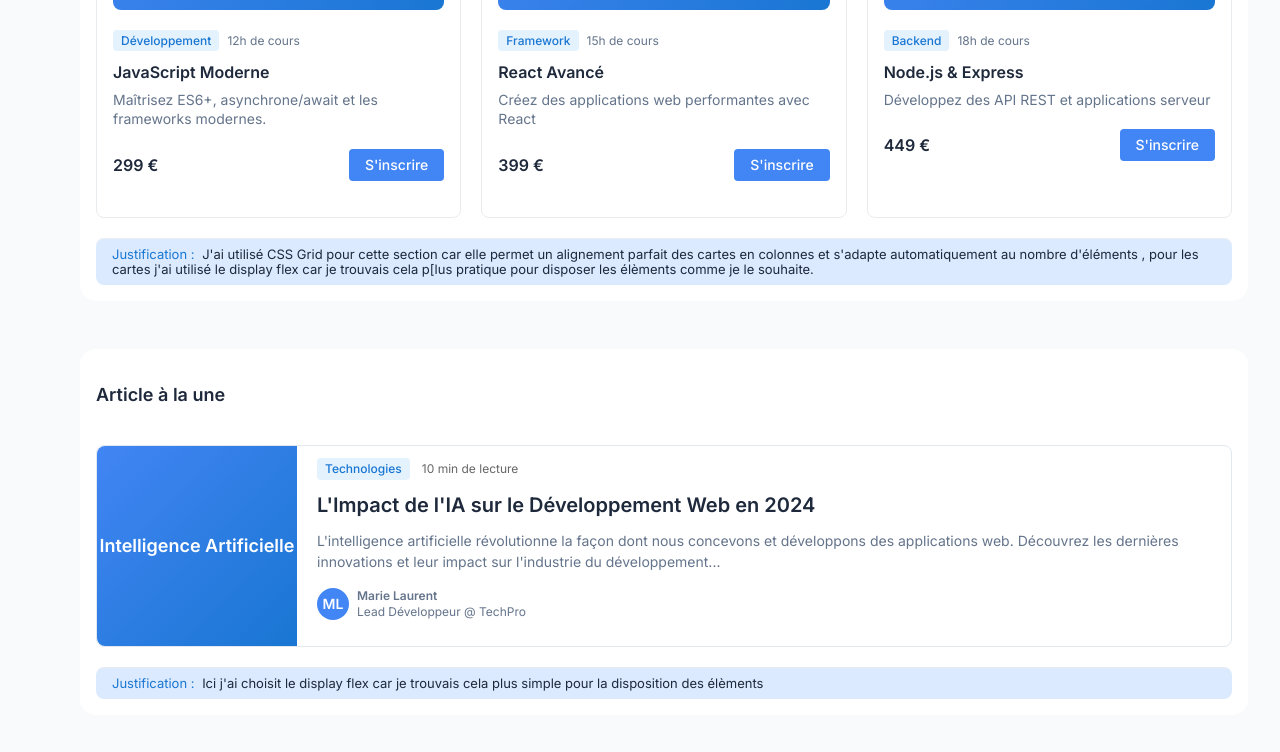
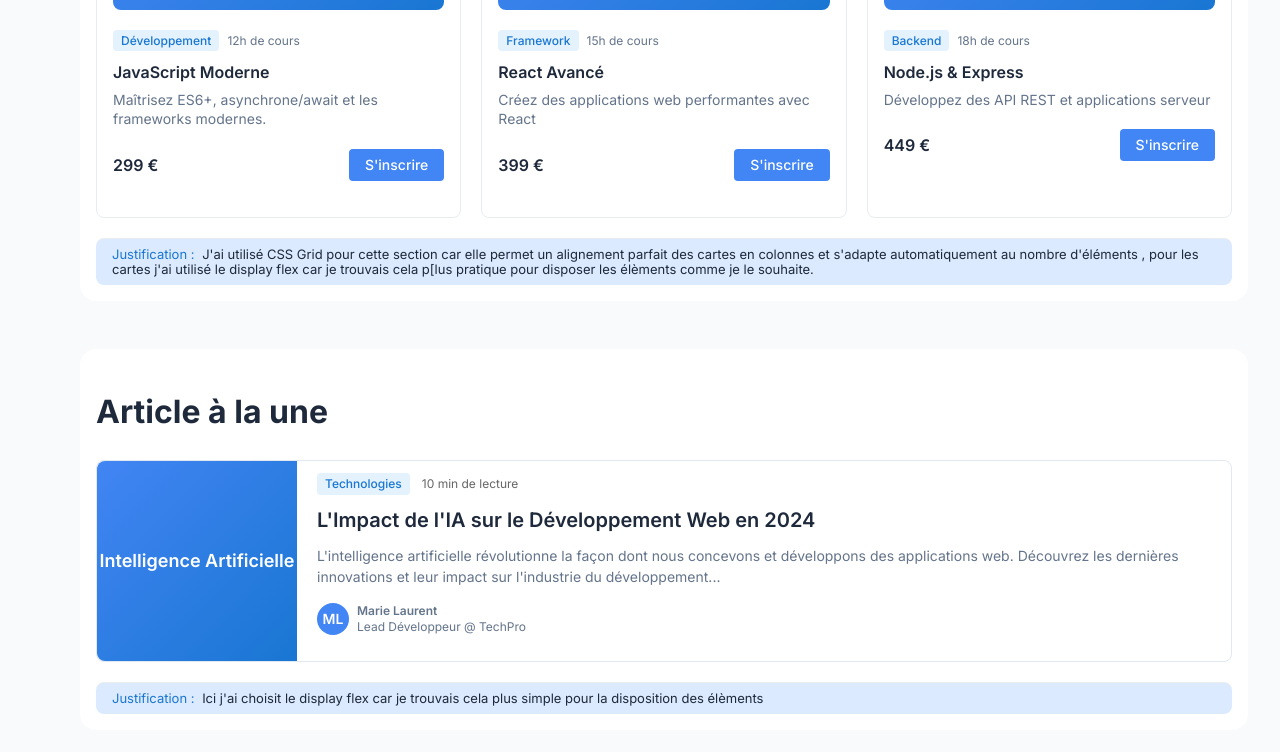
Before and after one commit to Jordandevop/flexbox-or-grid, a plain HTML site: page index.html in a window 1280 px wide. Shown: the part 550-1302 px from the top of the page. Drawn offline with Linux system fonts and the light colour scheme.

Commit message:
ajout et modification css

```diff
--- a/style.css
+++ b/style.css
@@ -261,14 +261,9 @@ section {
 .article-header {
     padding: 8px 0px;
     color: #1E293B;
-    margin-bottom: 20px;
+
 }
 
-.article-header h1 {
-    color: #1E293B;
-    font-size: 18px;
-    font-weight: 600;
-}
 
 .article-content {
     display: flex;
```
